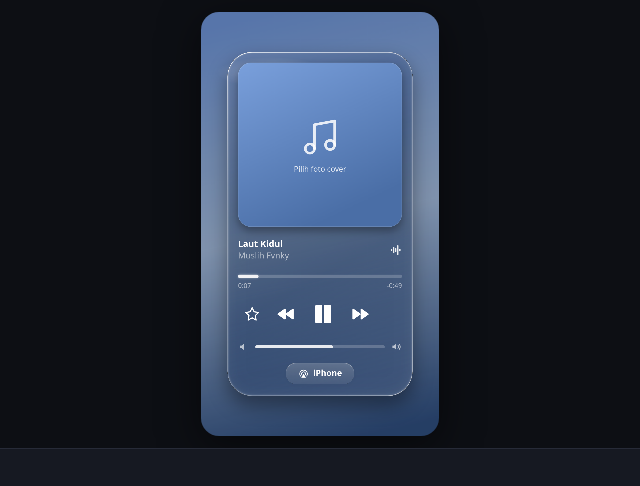
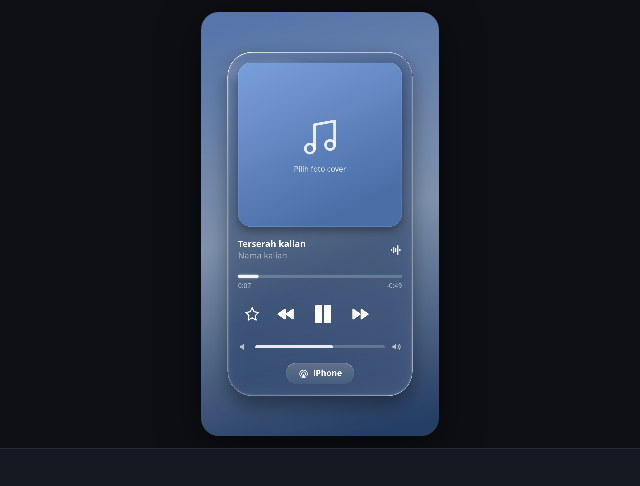
Before and after one commit to akunnpc/tamplate, a plain HTML site: page glass/index.html in a window 1280 px wide. Shown: the top 486 px of the page, 320-960 px from the left. Drawn offline with Linux system fonts and the light colour scheme.

Commit message:
Update audio track details in index.html

```diff
--- a/glass/index.html
+++ b/glass/index.html
@@ -39,7 +39,7 @@ body{display:flex;flex-direction:column;overflow:hidden;padding-top:env(safe-are
 var $=function(i){return document.getElementById(i)},FONT='system-ui,Roboto,sans-serif';
 var cv=$('cv'),c=cv.getContext('2d'),base=document.createElement('canvas'),bc=base.getContext('2d'),bgc=document.createElement('canvas'),gc=bgc.getContext('2d');
 var F={'9:16':[1080,1920],'4:5':[1080,1350],'1:1':[1080,1080]},W=1080,H=1920,CS=1,CH=1558,img=null,blur=36,vol=.6,fav=false,dirty=1,rendering=false,rStart=0,rEnd=0,rStop=null,
-audio=new Audio(),hasAudio=false,simPos=2,simPlay=true,SIMDUR=56,AC,dest,spk,fadeG,T={t:'Laut Kidul',a:'Muslih Fvnky',d:'iPhone'};
+audio=new Audio(),hasAudio=false,simPos=2,simPlay=true,SIMDUR=56,AC,dest,spk,fadeG,T={t:'Terserah kalian',a:'Nama kalian',d:'iPhone'};
 var P=function(d){return new Path2D(d)};
 var I={star:P('M12 2.8l2.8 5.9 6.4.9-4.7 4.5 1.2 6.4L12 17.4 6.3 20.5l1.2-6.4L2.8 9.6l6.4-.9z'),prev:P('M11 6v12L2.5 12zM21.5 6v12L13 12z'),next:P('M2.5 6v12L11 12zM13 6v12l8.5-6z'),pause:P('M5.5 4h4.6v16H5.5zM13.9 4h4.6v16h-4.6z'),play:P('M7.5 4.8v14.4L19.5 12z'),spk:P('M4 9.5h3.5L12 5.5v13l-4.5-4H4z'),wv:P('M15.4 8.8a4.6 4.6 0 010 6.4M18 6.4a8.2 8.2 0 010 11.2'),h1:P('M5.4 17.6a8.2 8.2 0 1113.2 0'),h2:P('M8.3 14.8a4.3 4.3 0 117.4 0'),h3:P('M12 14.6l4 5.6H8z'),note:P('M9 18V5l11-2v13')};
 
```
